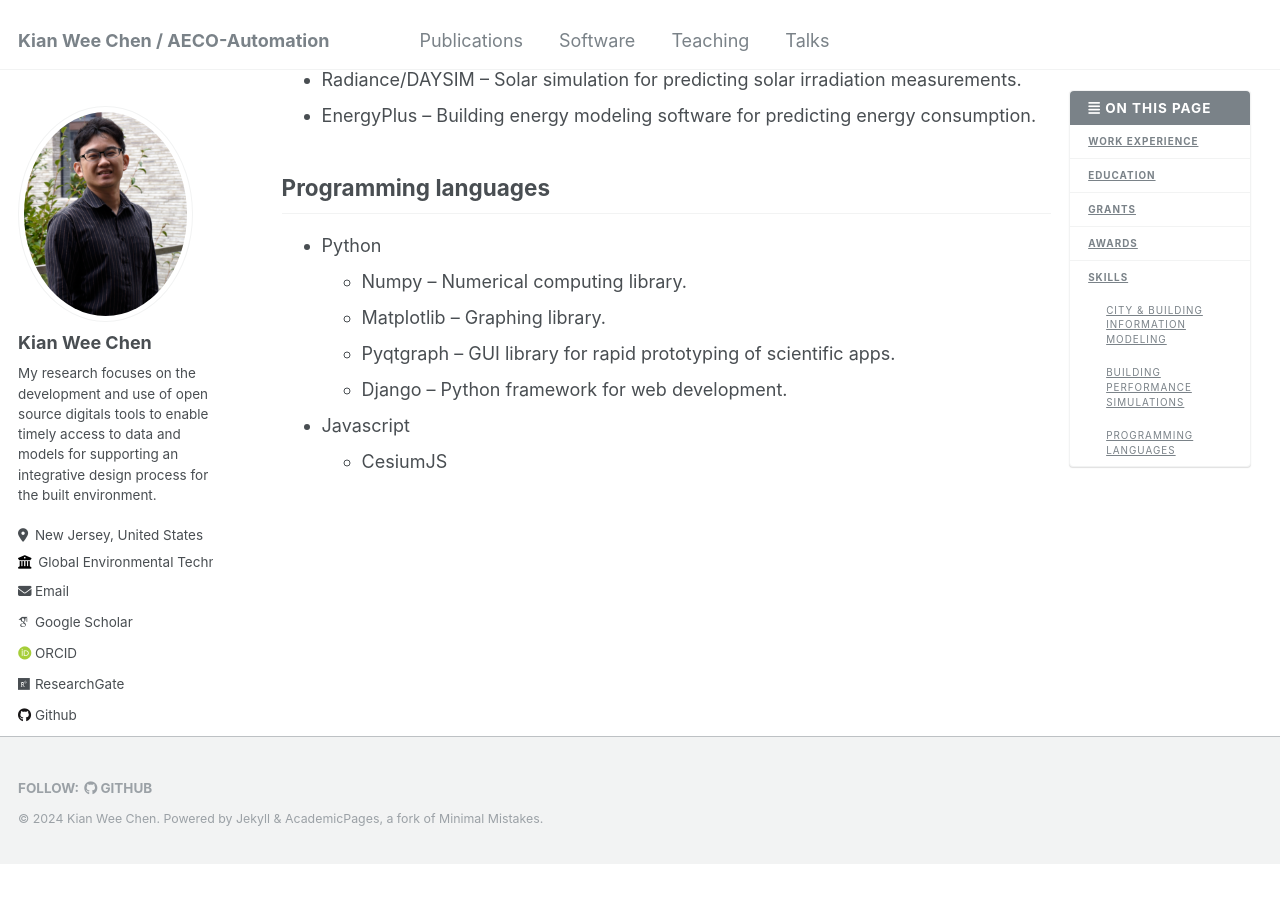
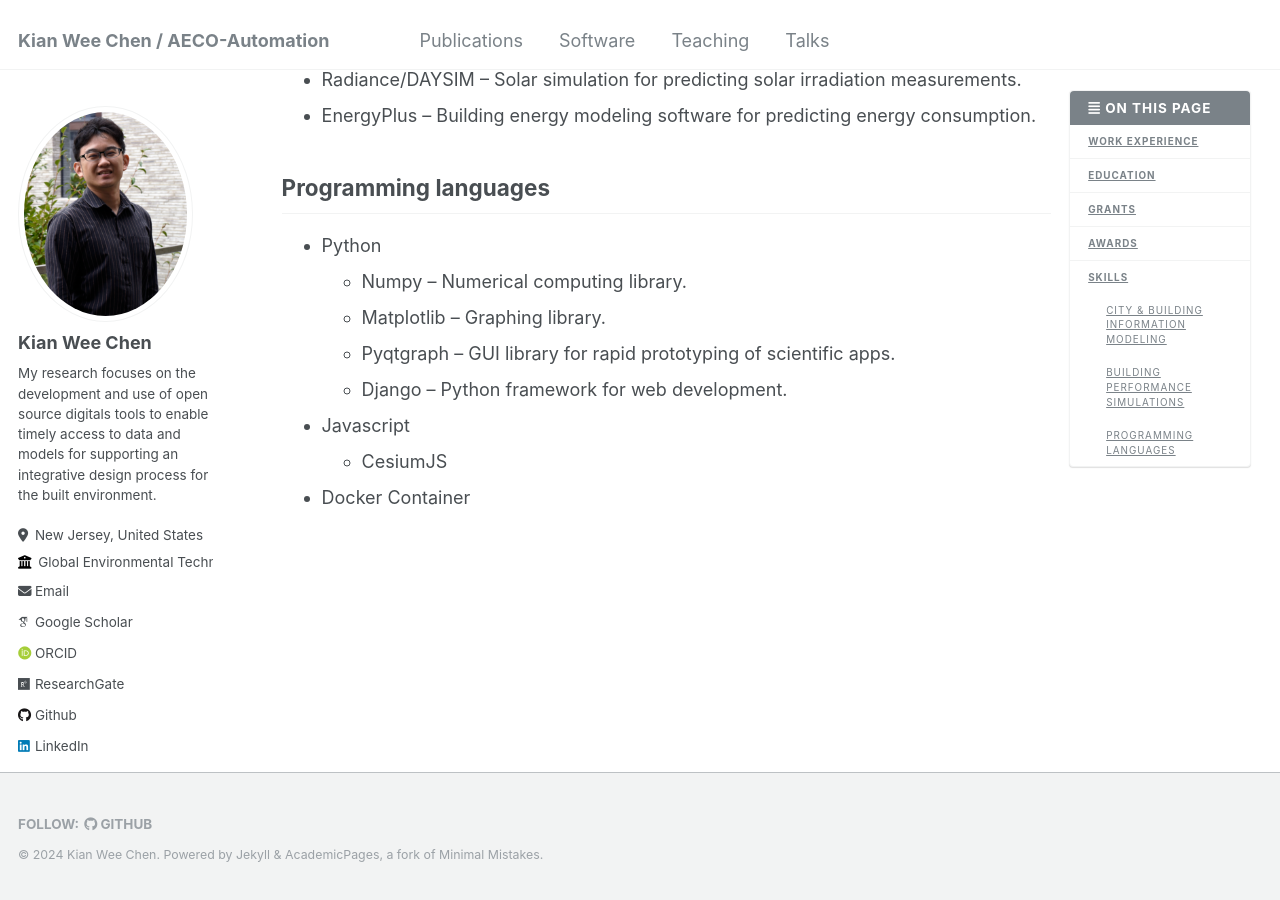
Before and after one commit to chenkianwee/chenkianwee.github.io, a Jekyll site: the page built from _pages/about.md, in a window 1280 px wide and 900 px high, scrolled down 4288 px. Built offline with Jekyll 4.4.1, drawn with Linux system fonts in a browser that asks for light colours; some web fonts are replaced; before the commit the page ends 5152 px from its top, so only the background shows below that.

Commit message:
added docker on cv

```diff
--- a/_pages/about.md
+++ b/_pages/about.md
@@ -118,3 +118,4 @@ redirect_from:
   - Django – Python framework for web development.
 - Javascript
   - CesiumJS
+- Docker Container
```
